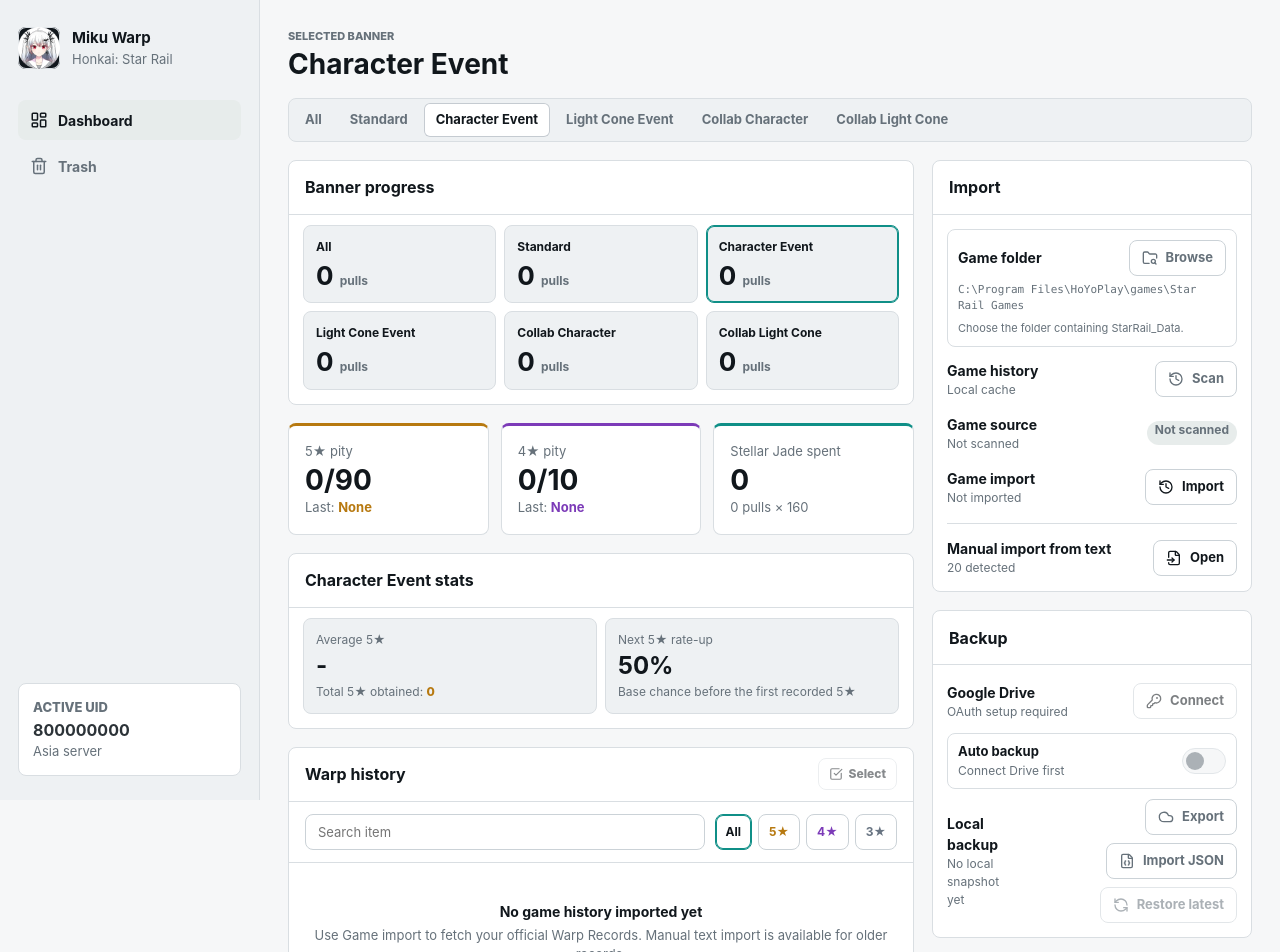
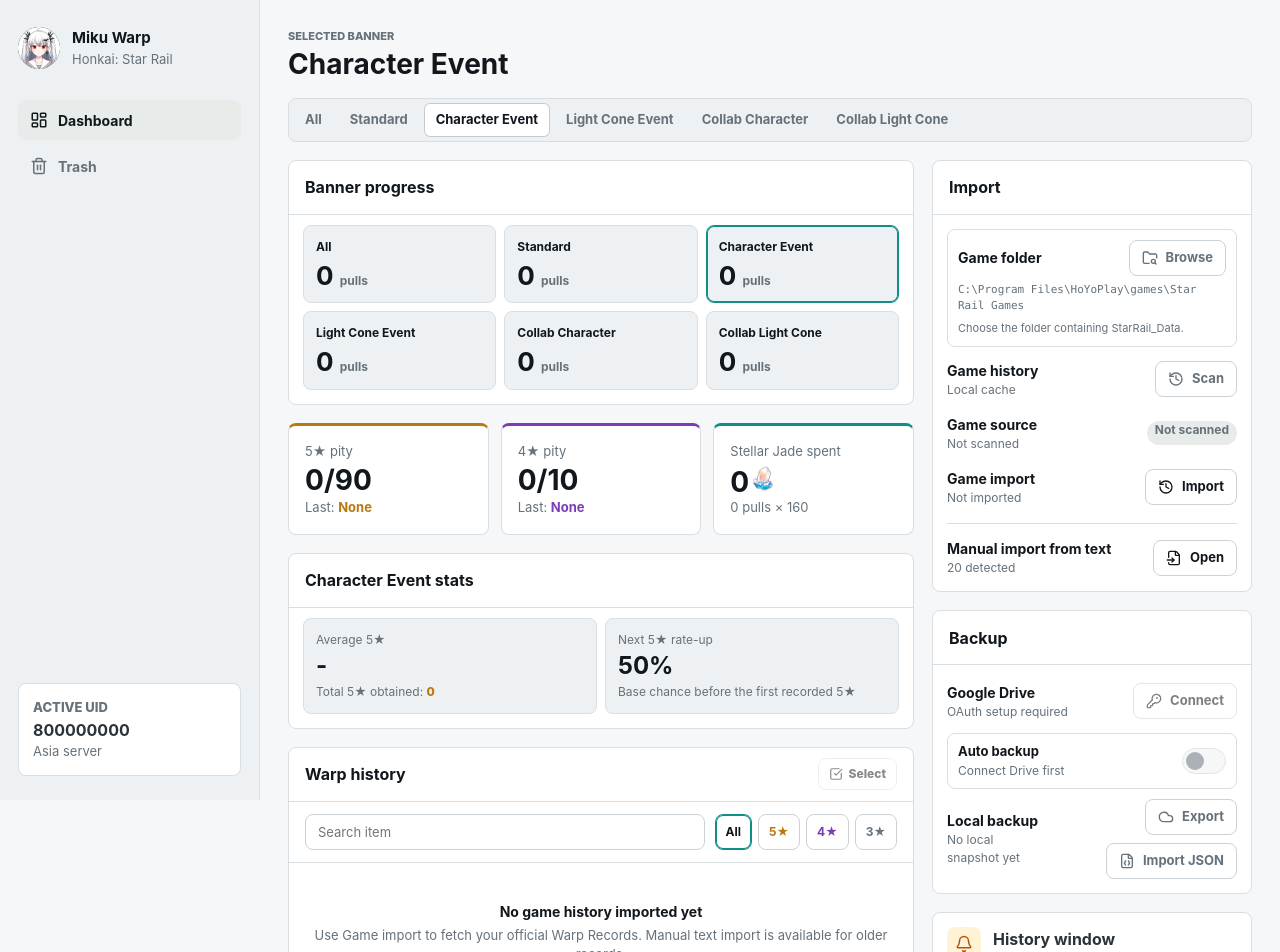
Before and after one commit to virtual-miku/miku-warp, a React (Vite) app: page / in a window 1280 px wide. Shown: the top 952 px of the page. Built offline with nearby package versions, Linux system fonts and the light colour scheme.

Commit message:
chore: polish backup and jade UI

```diff
--- a/src/app/App.css
+++ b/src/app/App.css
@@ -34,7 +34,7 @@
   display: grid;
   place-items: center;
   overflow: hidden;
-  border-radius: 8px;
+  border-radius: 50%;
   background: var(--brand-bg);
   box-shadow: inset 0 0 0 1px var(--border);
 }
@@ -43,6 +43,7 @@
   width: 100%;
   height: 100%;
   display: block;
+  border-radius: 50%;
   object-fit: cover;
 }
 
@@ -235,6 +236,19 @@
   color: var(--text-strong);
   font-size: 28px;
   line-height: 1;
+}
+
+.stellar-jade-value {
+  display: inline-flex;
+  align-items: center;
+  gap: 8px;
+}
+
+.stellar-jade-value img {
+  width: 28px;
+  height: 28px;
+  flex: 0 0 auto;
+  object-fit: contain;
 }
 
 .pity-card span {
--- a/src/app/App.tsx
+++ b/src/app/App.tsx
@@ -36,7 +36,6 @@
   type ExportBackupSnapshotResult,
   replaceDatabaseFromBackupFile,
   restoreBackupSnapshot,
-  restoreLatestBackupSnapshot,
   selectBackupJsonFile,
   type RestoreBackupSnapshotResult,
 } from '../features/persistence/data/backup-export'
@@ -144,7 +143,7 @@
 
 type BackupConfirmation =
   | {
-      kind: 'restore_latest' | 'restore_snapshot'
+      kind: 'restore_snapshot'
       snapshot: BackupSnapshotSummary
     }
   | {
@@ -1476,46 +1475,6 @@
     refreshCloudBackupStatus,
   ])
 
-  const performRestoreBackup = useCallback(async () => {
-    if (backupDeleting || backupExporting || backupImporting || backupRestoring || cloudBackupBusy) {
-      return
-    }
-
-    setRestoringBackupFileName(backupSnapshots[0]?.fileName ?? 'latest')
-    setBackupNotice(undefined)
-
-    try {
-      const result = await restoreLatestBackupSnapshot()
-      await refreshWarpHistory()
-      await refreshAccounts()
-      await refreshBackupSnapshots()
-
-      setBackupNotice({
-        tone: 'success',
-        title: 'Backup restored',
-        detail: formatBackupRestoreDetail(result),
-      })
-    } catch (error) {
-      setBackupNotice({
-        tone: 'error',
-        title: 'Restore failed',
-        detail: getErrorMessage(error),
-      })
-    } finally {
-      setRestoringBackupFileName(undefined)
-    }
-  }, [
-    backupExporting,
-    backupImporting,
-    backupDeleting,
-    backupRestoring,
-    backupSnapshots,
-    cloudBackupBusy,
-    refreshAccounts,
-    refreshBackupSnapshots,
-    refreshWarpHistory,
-  ])
-
   const performRestoreBackupSnapshot = useCallback(
     async (fileName: string) => {
       if (backupDeleting || backupExporting || backupImporting || backupRestoring || cloudBackupBusy) {
@@ -1596,15 +1555,6 @@
     ],
   )
 
-  const handleRestoreBackup = useCallback(() => {
-    const snapshot = backupSnapshots[0]
-    if (!snapshot || backupDeleting || backupRestoring || backupImporting) {
-      return
-    }
-
-    setBackupConfirmation({ kind: 'restore_latest', snapshot })
-  }, [backupDeleting, backupImporting, backupRestoring, backupSnapshots])
-
   const handleRestoreBackupSnapshot = useCallback(
     (fileName: string) => {
       const snapshot = backupSnapshots.find(
@@ -1638,9 +1588,7 @@
       return
     }
 
-    if (backupConfirmation.kind === 'restore_latest') {
-      await performRestoreBackup()
-    } else if (backupConfirmation.kind === 'restore_snapshot') {
+    if (backupConfirmation.kind === 'restore_snapshot') {
       await performRestoreBackupSnapshot(backupConfirmation.snapshot.fileName)
     } else {
       await performDeleteBackupSnapshot(backupConfirmation.snapshot.fileName)
@@ -1650,7 +1598,6 @@
   }, [
     backupConfirmation,
     performDeleteBackupSnapshot,
-    performRestoreBackup,
     performRestoreBackupSnapshot,
   ])
 
@@ -1837,7 +1784,6 @@
                 onImportBackupJson={handleImportBackupJson}
                 onRefreshGoogleDriveBackups={handleRefreshGoogleDriveBackups}
                 onRestoreGoogleDriveBackup={handleRestoreGoogleDriveBackup}
-                onRestoreBackup={handleRestoreBackup}
                 onRestoreSnapshot={handleRestoreBackupSnapshot}
                 onUploadGoogleDriveBackup={handleUploadGoogleDriveBackup}
               />
--- a/src/features/backup/components/BackupPanel.tsx
+++ b/src/features/backup/components/BackupPanel.tsx
@@ -64,7 +64,6 @@
   onUploadGoogleDriveBackup: () => void
   onExportBackup: () => void
   onImportBackupJson: () => void
-  onRestoreBackup: () => void
   onRestoreSnapshot: (fileName: string) => void
 }
 
@@ -97,7 +96,6 @@
   onUploadGoogleDriveBackup,
   onExportBackup,
   onImportBackupJson,
-  onRestoreBackup,
   onRestoreSnapshot,
 }: BackupPanelProps) {
   const isCloudBusy =
@@ -277,14 +275,6 @@
             >
               {isImporting ? 'Importing' : 'Import JSON'}
             </AppButton>
-            <AppButton
-              disabled={isBusy || !latestBackup}
-              icon={RefreshCcw}
-              onClick={onRestoreBackup}
-              variant="ghost"
-            >
-              {isRestoring ? 'Restoring' : 'Restore latest'}
-            </AppButton>
           </div>
         </div>
         {visibleSnapshots.length > 0 ? (
--- a/src/features/warp-history/components/PityOverview.tsx
+++ b/src/features/warp-history/components/PityOverview.tsx
@@ -1,5 +1,9 @@
 import type { PitySummary } from '../domain/pity'
 import { getFiveStarHardPity, type BannerType } from '../domain/banner'
+
+const STELLAR_JADE_ICON_PATH = '/icon/item/900001.png'
+const STAR_SYMBOL = '\u2605'
+const MULTIPLY_SYMBOL = '\u00d7'
 
 type PityOverviewProps = {
   bannerType: BannerType
@@ -16,23 +20,31 @@
   return (
     <section className="pity-grid" aria-label="Pity overview">
       <article className="pity-card pity-accent-gold">
-        <span>5★ pity</span>
-        <strong>{summary.currentFiveStarPity}/{fiveStarHardPity}</strong>
+        <span>{`5${STAR_SYMBOL} pity`}</span>
+        <strong>
+          {summary.currentFiveStarPity}/{fiveStarHardPity}
+        </strong>
         <span>
-          Last: <b className="pity-last-five">{summary.lastFiveStarName ?? 'None'}</b>
+          Last:{' '}
+          <b className="pity-last-five">
+            {summary.lastFiveStarName ?? 'None'}
+          </b>
         </span>
       </article>
       <article className="pity-card pity-accent-purple">
-        <span>4★ pity</span>
+        <span>{`4${STAR_SYMBOL} pity`}</span>
         <strong>{summary.currentFourStarPity}/10</strong>
         <span>
-          Last: <b className="pity-last-four">{summary.lastFourStarName ?? 'None'}</b>
+          Last:{' '}
+          <b className="pity-last-four">
+            {summary.lastFourStarName ?? 'None'}
+          </b>
         </span>
       </article>
       <article className="pity-card pity-accent-teal">
         <span>Stellar Jade spent</span>
-        <strong>{formatStellarJade(summary.totalPulls * 160)}</strong>
-        <span>{summary.totalPulls} pulls × 160</span>
+        <StellarJadeValue value={summary.totalPulls * 160} />
+        <span>{`${summary.totalPulls} pulls ${MULTIPLY_SYMBOL} 160`}</span>
       </article>
     </section>
   )
@@ -46,10 +58,19 @@
     >
       <article className="pity-card pity-accent-teal">
         <span>Stellar Jade spent</span>
-        <strong>{formatStellarJade(totalPulls * 160)}</strong>
-        <span>{totalPulls} pulls × 160</span>
+        <StellarJadeValue value={totalPulls * 160} />
+        <span>{`${totalPulls} pulls ${MULTIPLY_SYMBOL} 160`}</span>
       </article>
     </section>
+  )
+}
+
+function StellarJadeValue({ value }: { value: number }) {
+  return (
+    <strong className="stellar-jade-value">
+      {formatStellarJade(value)}
+      <img src={STELLAR_JADE_ICON_PATH} alt="" aria-hidden="true" />
+    </strong>
   )
 }
 
```
Also changed, not shown: public/icon/item/900001.png (added).
